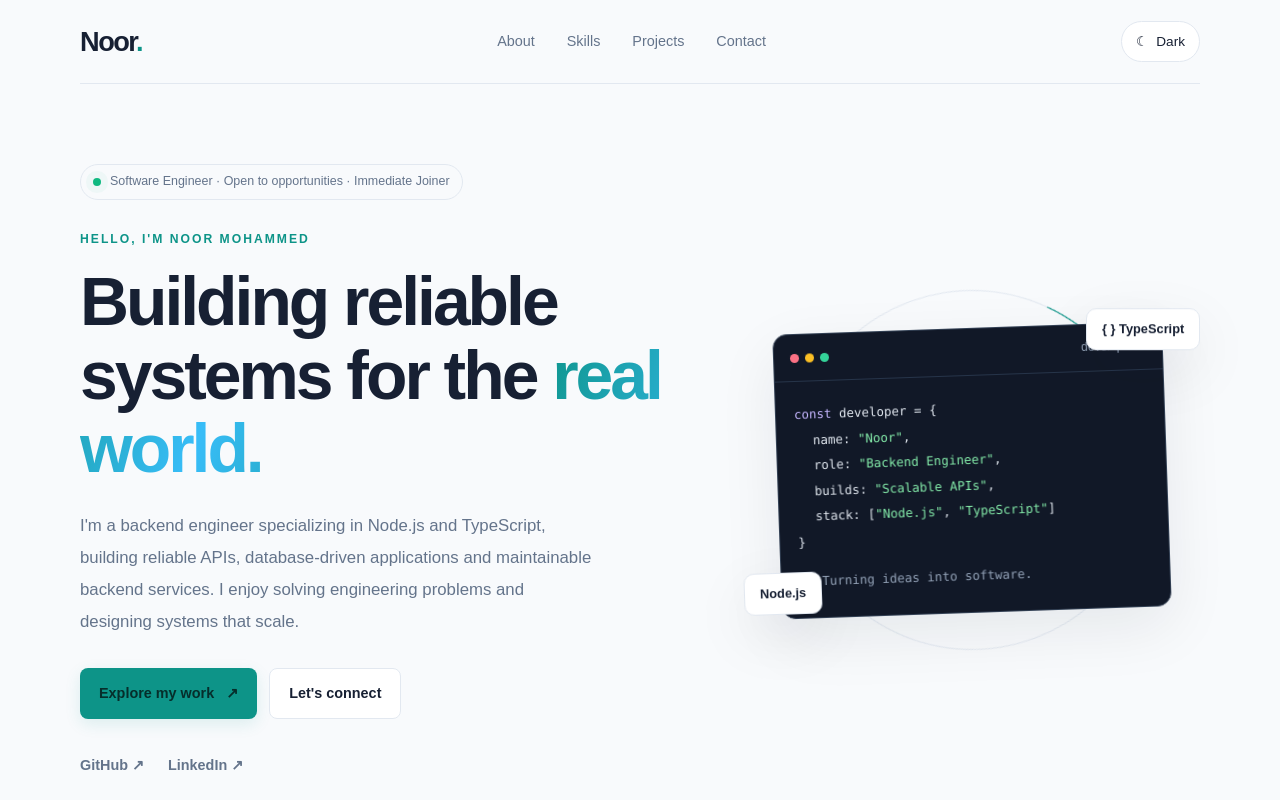
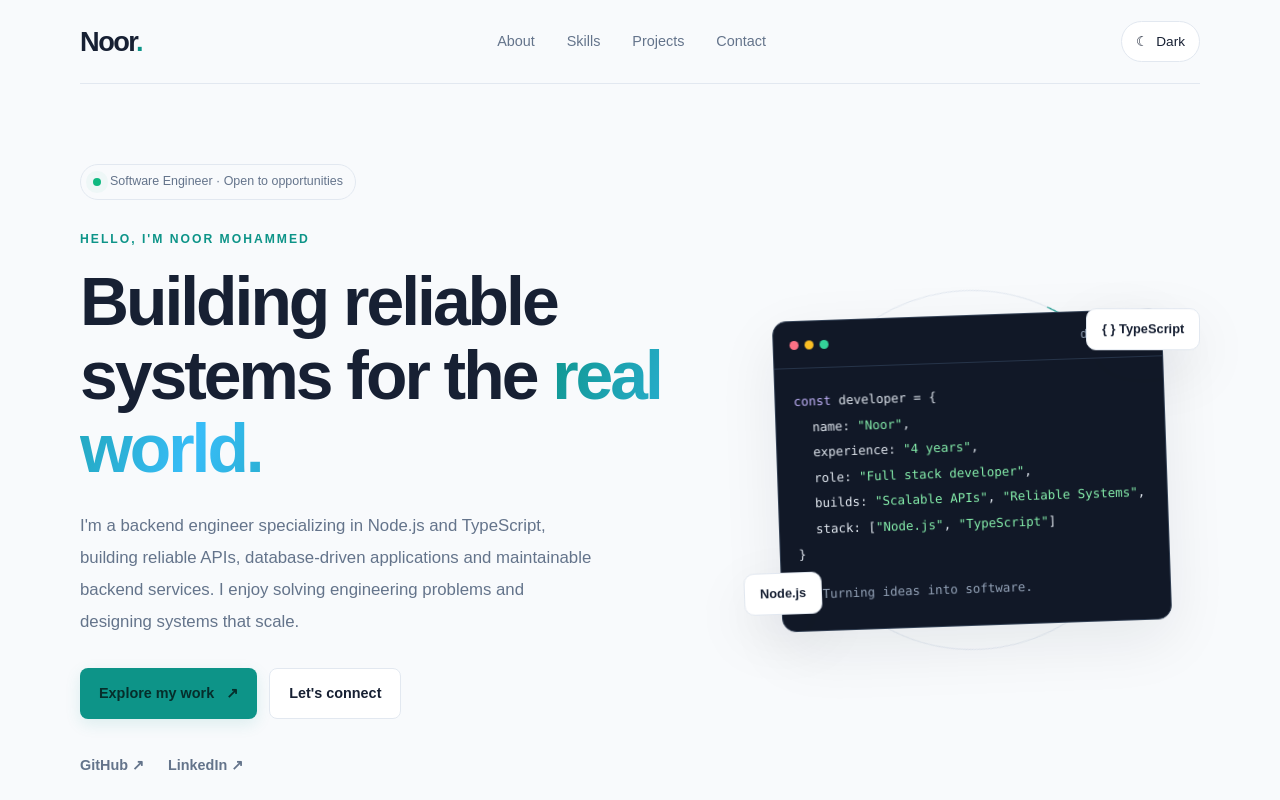
Before and after one commit to NOORMOHAMMED789/noor-portfolio, a Next.js app: page / in a window 1280 px wide. Shown: the top 800 px of the page. Built offline with nearby package versions, Linux system fonts and the light colour scheme.

Commit message:
Text change, resume google drive link

```diff
--- a/src/app/page.tsx
+++ b/src/app/page.tsx
@@ -142,7 +142,7 @@ export default function Home() {
         <div className="hero-content">
           <div className="availability">
             <span className="status-dot" />
-            Software Engineer · Open to opportunities · Immediate Joiner
+            Software Engineer · Open to opportunities
           </div>
 
           <p className="eyebrow">HELLO, I'M NOOR MOHAMMED</p>
@@ -204,11 +204,12 @@ export default function Home() {
             <div className="code-content">
               <p><span className="code-purple">const</span> developer = {"{"}</p>
               <p className="indent">name: <span className="code-green">&quot;Noor&quot;</span>,</p>
+              <p className="indent">experience: <span className="code-green">&quot;4 years&quot;</span>,</p>
               <p className="indent">
-                role: <span className="code-green">&quot;Backend Engineer&quot;</span>,
+                role: <span className="code-green">&quot;Full stack developer&quot;</span>,
               </p>
               <p className="indent">
-                builds: <span className="code-green">&quot;Scalable APIs&quot;</span>,
+                builds: <span className="code-green">&quot;Scalable APIs&quot;</span>, {" "}<span className="code-green">&quot;Reliable Systems&quot;</span>,
               </p>
               <p className="indent">
                 stack: [<span className="code-green">&quot;Node.js&quot;</span>,{" "}
@@ -322,6 +323,7 @@ export default function Home() {
             className="button button-primary"
             href="https://drive.google.com/file/d/1jnbWwdFrbIO3E_LupV5_CTOyn9jQxs8z/view?usp=sharing"
             download="Noor-Mohammed-Resume.pdf"
+            target="_blank"
           >
             Download Resume <span>↓</span>
           </a>
```
